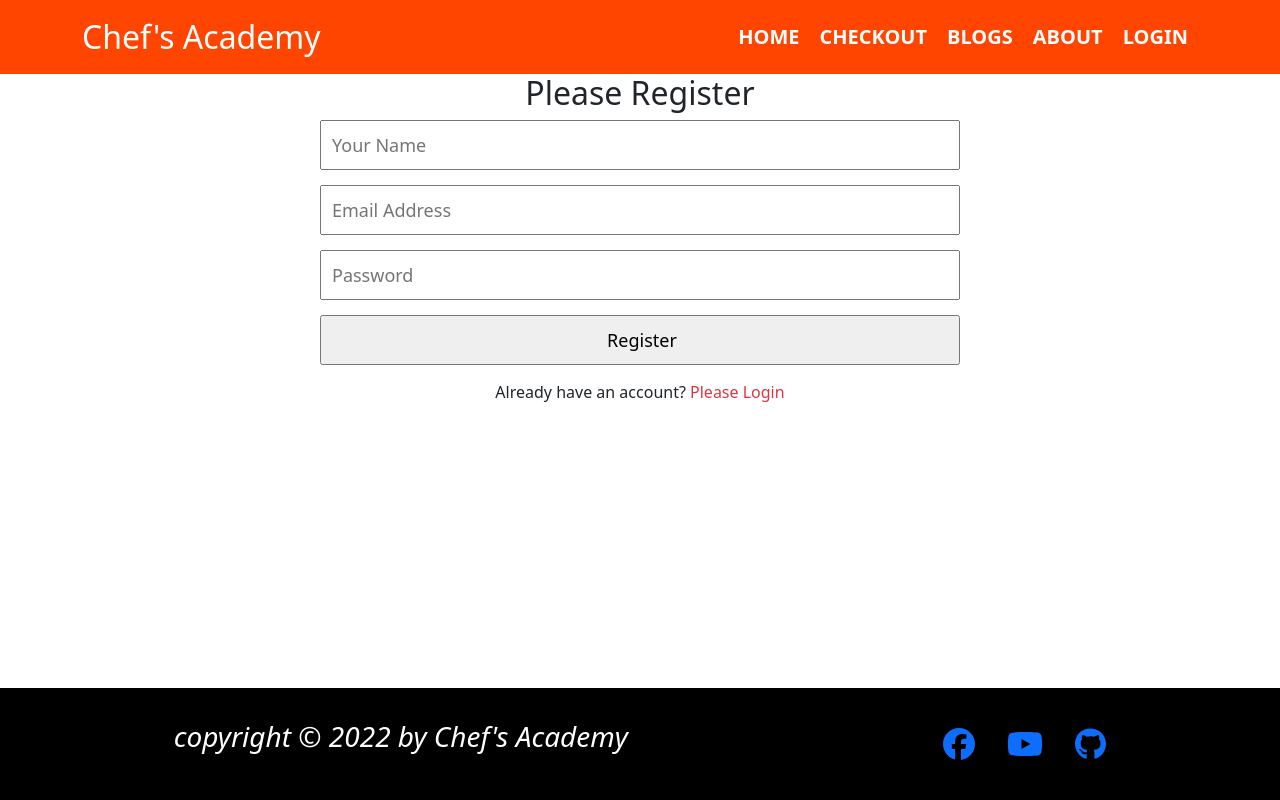
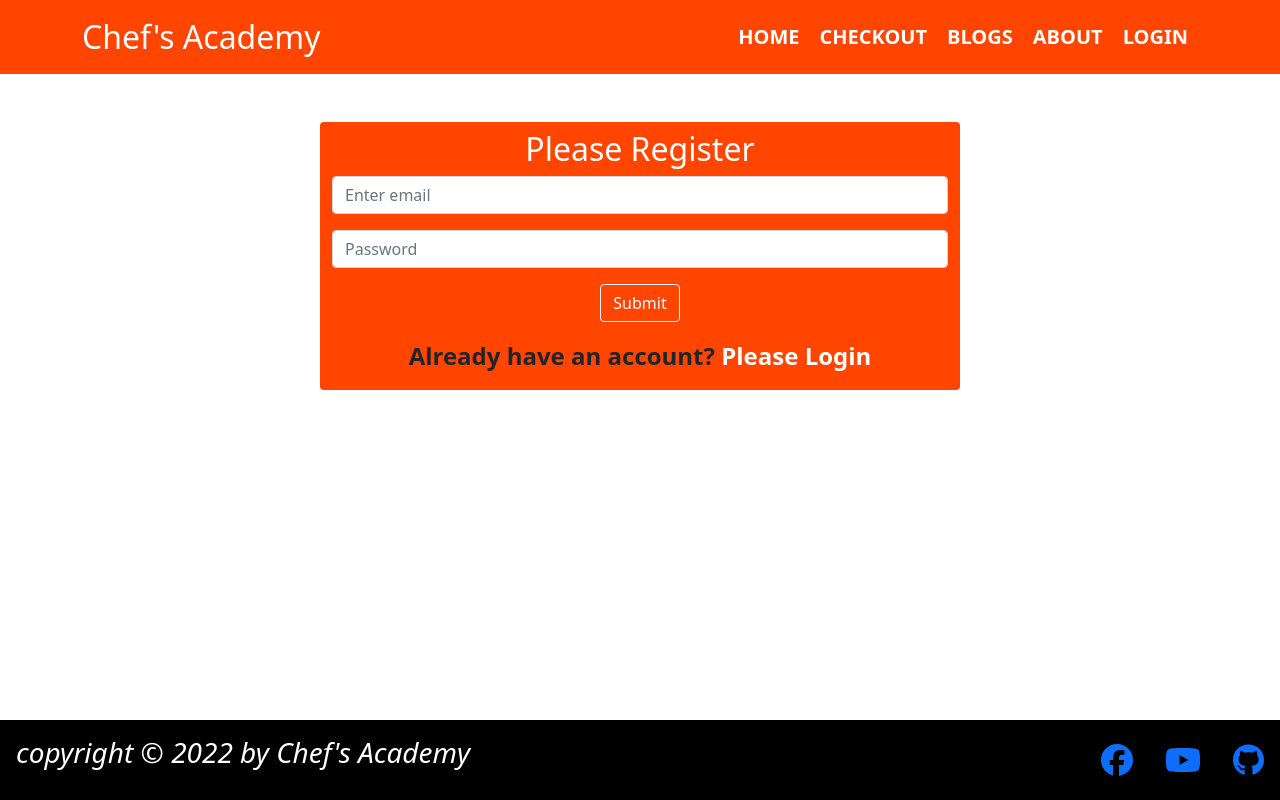
Before and after one commit to TanveerShahriar/chefs-academy, a React (Create React App) app: page /register in a window 1280 px wide. Built offline with nearby package versions, Linux system fonts and the light colour scheme; no server answers.

Commit message:
login & register style done

```diff
--- /dev/null
+++ b/src/Pages/Login/Login/Login.css
@@ -0,0 +1,3 @@
+.login-form{
+    background-color: orangered;
+}
--- a/src/Pages/Login/Login/Login.js
+++ b/src/Pages/Login/Login/Login.js
@@ -3,6 +3,7 @@ import { Button, Form } from 'react-bootstrap';
 import { useSignInWithEmailAndPassword } from 'react-firebase-hooks/auth';
 import { Link, useLocation, useNavigate } from 'react-router-dom';
 import auth from '../../../firebase.init';
+import './Login.css'
 
 const Login = () => {
     const emailRef = useRef('');
@@ -31,34 +32,22 @@ const Login = () => {
         signInWithEmailAndPassword(email, password);
     }
 
-    const navigateRegister = () => {
-        navigate('/register');
-    }
-
     return (
-        <div className='container w-50 mx-auto'>
-            <h2 className='text-primary text-center mt-2'>Please Login</h2>
+        <div className='container w-50 mx-auto my-5 rounded login-form'>
+            <h2 className='text-white text-center mt-2'>Please Login</h2>
             <Form onSubmit={handleSubmit}>
                 <Form.Group className="mb-3" controlId="formBasicEmail">
-                    <Form.Label>Email address</Form.Label>
                     <Form.Control ref={emailRef} type="email" placeholder="Enter email" required />
-                    <Form.Text className="text-muted">
-                        We'll never share your email with anyone else.
-                    </Form.Text>
                 </Form.Group>
 
                 <Form.Group className="mb-3" controlId="formBasicPassword">
-                    <Form.Label>Password</Form.Label>
                     <Form.Control ref={passwordRef} type="password" placeholder="Password" required />
                 </Form.Group>
-                <Form.Group className="mb-3" controlId="formBasicCheckbox">
-                    <Form.Check type="checkbox" label="Check me out" />
-                </Form.Group>
-                <Button variant="primary" type="submit">
+                <Button variant="outline-light" type="submit">
                     Submit
                 </Button>
             </Form>
-            <p>New to Genius Car? <Link to="/register" className='text-danger pe-auto text-decoration-none' onClick={navigateRegister}>Please Register</Link> </p>
+            <p className='fs-4 fw-bold my-3'>New to my website? <Link to="/register" className='text-white pe-auto text-decoration-none'>Please Register</Link> </p>
         </div>
     );
 };
--- a/src/Pages/Login/Register/Register.js
+++ b/src/Pages/Login/Register/Register.js
@@ -1,10 +1,14 @@
-import React from 'react';
+import React, { useRef } from 'react';
 import { Link, useNavigate } from 'react-router-dom';
 import { useCreateUserWithEmailAndPassword } from 'react-firebase-hooks/auth';
 import './Register.css';
 import auth from '../../../firebase.init';
+import { Button, Form } from 'react-bootstrap';
 
 const Register = () => {
+    const emailRef = useRef('');
+    const passwordRef = useRef('');
+
     const [
         createUserWithEmailAndPassword,
         user,
@@ -13,36 +17,46 @@ const Register = () => {
       ] = useCreateUserWithEmailAndPassword(auth);
     const navigate = useNavigate();
 
-    const navigateLogin = () =>{
-        navigate('/login');
-    }
-
     if(user){
         navigate('/home');
     }
 
     const handleRegister = event =>{
         event.preventDefault();
-        const name = event.target.name.value;
-        const email = event.target.email.value;
-        const password = event.target.password.value;
+        const email = emailRef.current.value;
+        const password = passwordRef.current.value;
 
         createUserWithEmailAndPassword(email, password);
     }
 
     return (
-        <div className='register-form'>
-            <h2 style={{textAlign: 'center'}}>Please Register</h2>
-            <form onSubmit={handleRegister}>
-                <input type="text" name="name" id="" placeholder='Your Name'/>
+        // <div className='register-form'>
+        //     <h2 style={{textAlign: 'center'}}>Please Register</h2>
+        //     <form onSubmit={handleRegister}>
 
-                <input type="email" name="email" id="" placeholder='Email Address' required/>
+        //         <input type="email" name="email" id="" placeholder='Email Address' required/>
 
-                <input type="password" name="password" id="" placeholder='Password' required/>
-                <input type="submit" value="Register" />
-            </form>
-            <p>Already have an account? <Link to="/login" className='text-danger pe-auto text-decoration-none' onClick={navigateLogin}>Please Login</Link> </p>
-        </div>
+        //         <input type="password" name="password" id="" placeholder='Password' required/>
+        //         <input type="submit" value="Register" />
+        //     </form>
+        //     <p>Already have an account? <Link to="/login" className='text-danger pe-auto text-decoration-none' onClick={navigateLogin}>Please Login</Link> </p>
+        // </div>
+        <div className='container w-50 mx-auto my-5 rounded login-form'>
+        <h2 className='text-white text-center mt-2'>Please Register</h2>
+        <Form onSubmit={handleRegister}>
+            <Form.Group className="mb-3" controlId="formBasicEmail">
+                <Form.Control ref={emailRef} type="email" placeholder="Enter email" required />
+            </Form.Group>
+
+            <Form.Group className="mb-3" controlId="formBasicPassword">
+                <Form.Control ref={passwordRef} type="password" placeholder="Password" required />
+            </Form.Group>
+            <Button variant="outline-light" type="submit">
+                Submit
+            </Button>
+        </Form>
+        <p className='fs-4 fw-bold my-3'>Already have an account? <Link to="/login" className='text-white pe-auto text-decoration-none'>Please Login</Link> </p>
+    </div>
     );
 };
 
--- a/src/Pages/Shared/Footer/Footer.js
+++ b/src/Pages/Shared/Footer/Footer.js
@@ -9,7 +9,7 @@ const Footer = () => {
     const today = new Date();
     const year = today.getFullYear();
     return (
-        <footer className='text-center mt-auto p-3 bg-black text-white fst-italic d-flex justify-content-around'>
+        <footer className='text-center mt-auto bg-black text-white fst-italic d-flex justify-content-between'>
             <h3 className='p-3'>copyright &copy; {year} by Chef's Academy</h3>
             <div className='fs-2 text-white d-inline-flex'>
                 <div className='p-3'>
```
